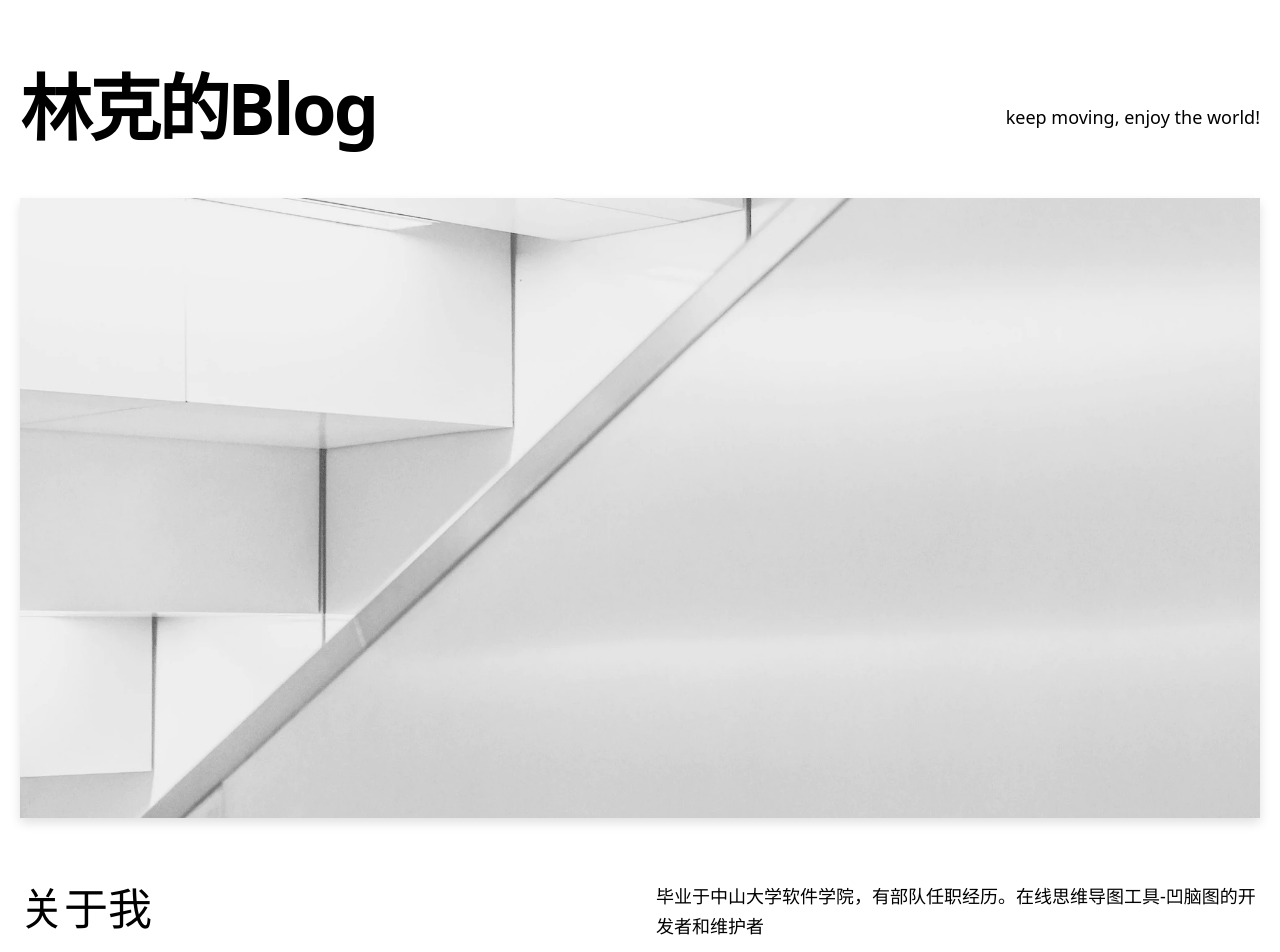
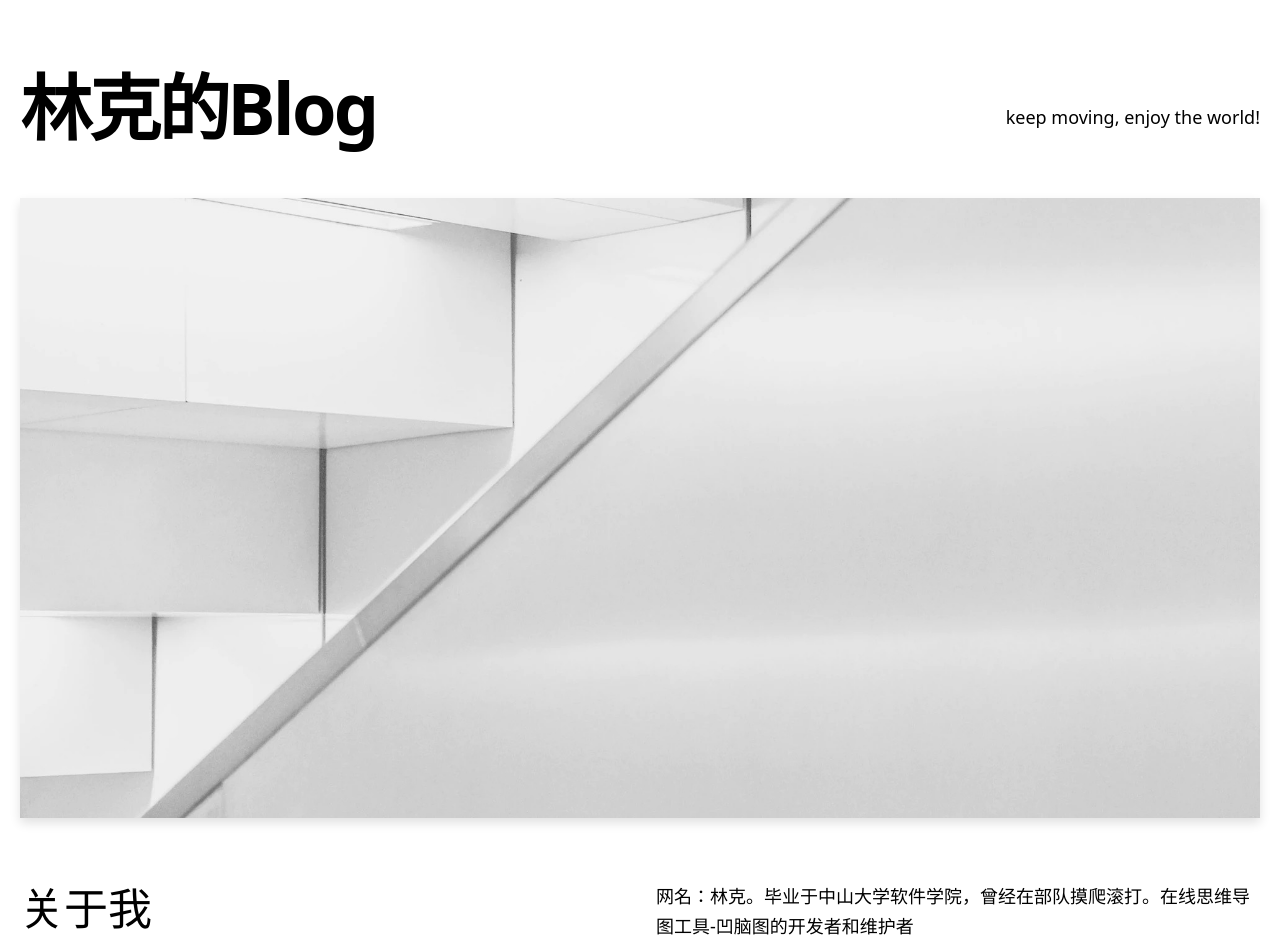
Before and after one commit to allenlongbaobao/next-blog, a Next.js app: page / in a window 1280 px wide. Shown: the top 952 px of the page. Built offline with nearby package versions, Linux system fonts and the light colour scheme.

Commit message:
chore: 更新相关信息

```diff
--- a/_posts/aboutMe.md
+++ b/_posts/aboutMe.md
@@ -1,10 +1,10 @@
 ---
 title: '关于我'
-excerpt: '毕业于中山大学软件学院，有部队任职经历。在线思维导图工具-凹脑图的开发者和维护者'
+excerpt: '网名：林克。毕业于中山大学软件学院，曾经在部队摸爬滚打。在线思维导图工具-凹脑图的开发者和维护者'
 coverImage: '/assets/blog/dynamic-routing/cover.jpg'
 date: '2020-10-29'
 author:
-  name: allen
+  name: 林克
   picture: '/assets/blog/authors/allen.jpeg'
 ogImage:
   url: '/assets/blog/dynamic-routing/cover.jpg'
--- a/_posts/githubAction.md
+++ b/_posts/githubAction.md
@@ -4,7 +4,7 @@ excerpt: '如何借助GitHub Action 做自动部署'
 coverImage: '/assets/blog/dynamic-routing/cover.jpg'
 date: '2020-10-29'
 author:
-  name: allen
+  name: 林克
   picture: '/assets/blog/authors/allen.jpeg'
 ogImage:
   url: '/assets/blog/dynamic-routing/cover.jpg'
--- a/components/meta.tsx
+++ b/components/meta.tsx
@@ -34,7 +34,7 @@ const Meta = () => {
       <link rel="alternate" type="application/rss+xml" href="/feed.xml" />
       <meta
         name="description"
-        content={`A statically generated blog example using Next.js and ${CMS_NAME}.`}
+        content={`林克的个人博客`}
       />
       <meta property="og:image" content={HOME_OG_IMAGE_URL} />
     </Head>
```
